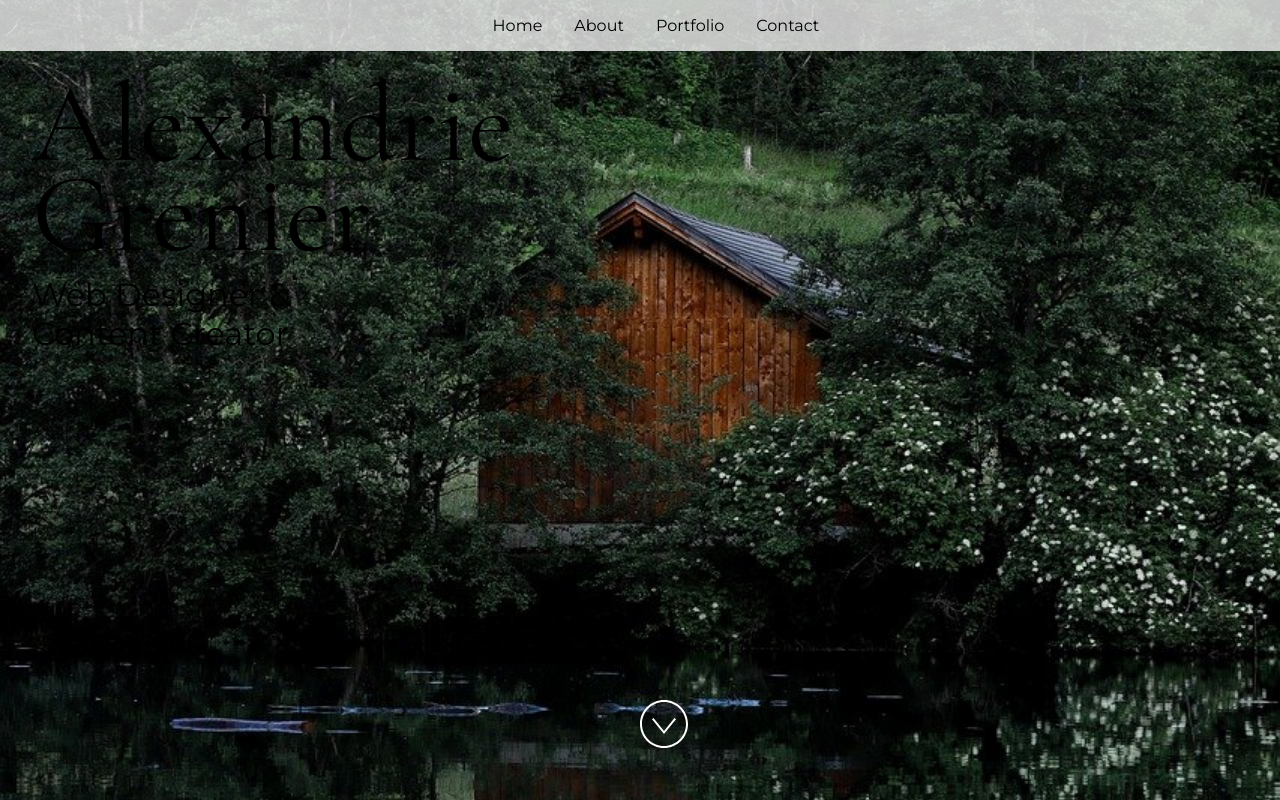
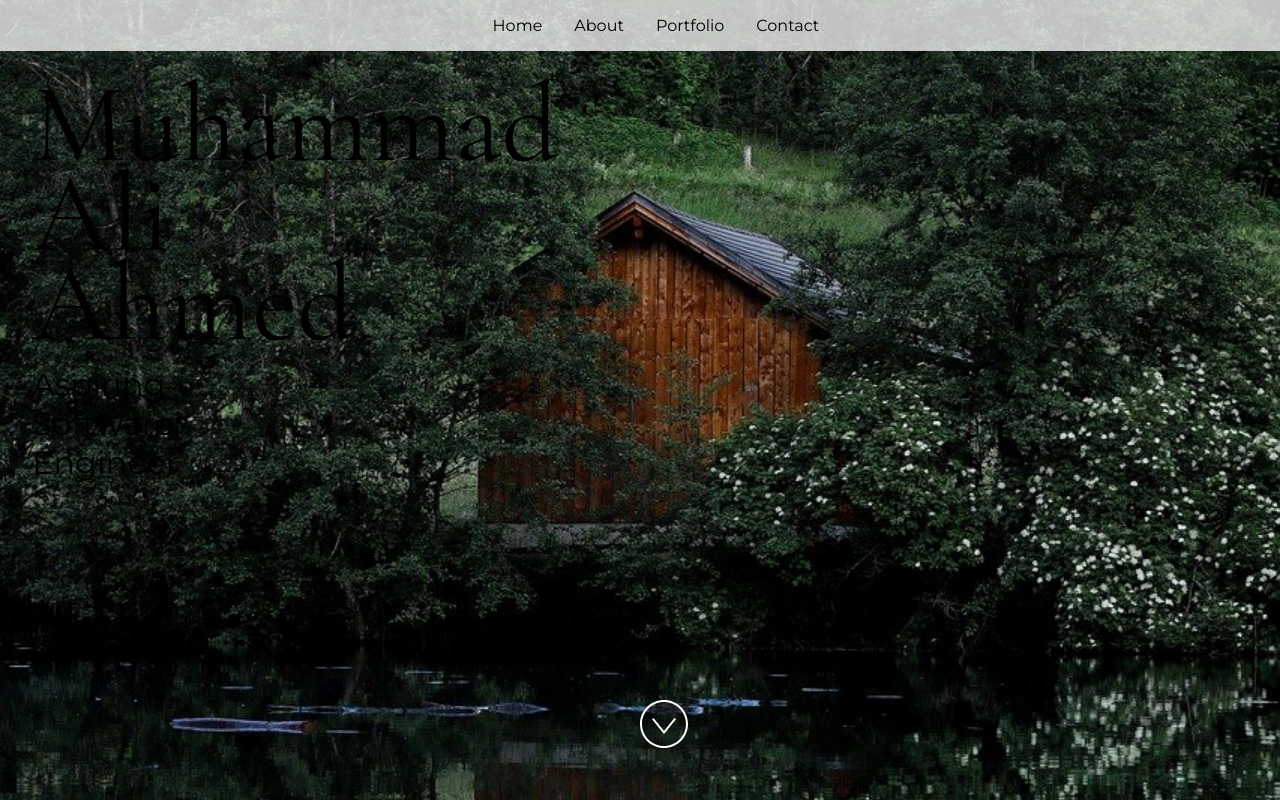
Before and after one commit to AliAhmed015/onboarding, a React (Vite) app: page / in a window 1280 px wide. Built offline with nearby package versions, Linux system fonts and the light colour scheme.

Commit message:
App.jsx Basic details changed.

```diff
--- a/src/App.jsx
+++ b/src/App.jsx
@@ -24,15 +24,15 @@ import "./styles.css";
  * If you don't have one of the social sites listed, leave it as an empty string.
  */
 const siteProps = {
-  name: "Alexandrie Grenier",
-  title: "Web Designer & Content Creator",
-  email: "alex@example.com",
-  gitHub: "microsoft",
-  instagram: "microsoft",
-  linkedIn: "satyanadella",
+  name: "Muhammad Ali Ahmed",
+  title: "Aspiring Software Engineer",
+  email: "m.ali.ahmed015@gmail.com",
+  gitHub: "https://github.com/AliAhmed015",
+  instagram: "",
+  linkedIn: "https://www.linkedin.com/in/m-ali-ahmed/",
   medium: "",
-  twitter: "microsoft",
-  youTube: "Code",
+  twitter: "",
+  youTube: "",
 };
 
 const primaryColor = "#4E567E";
```
